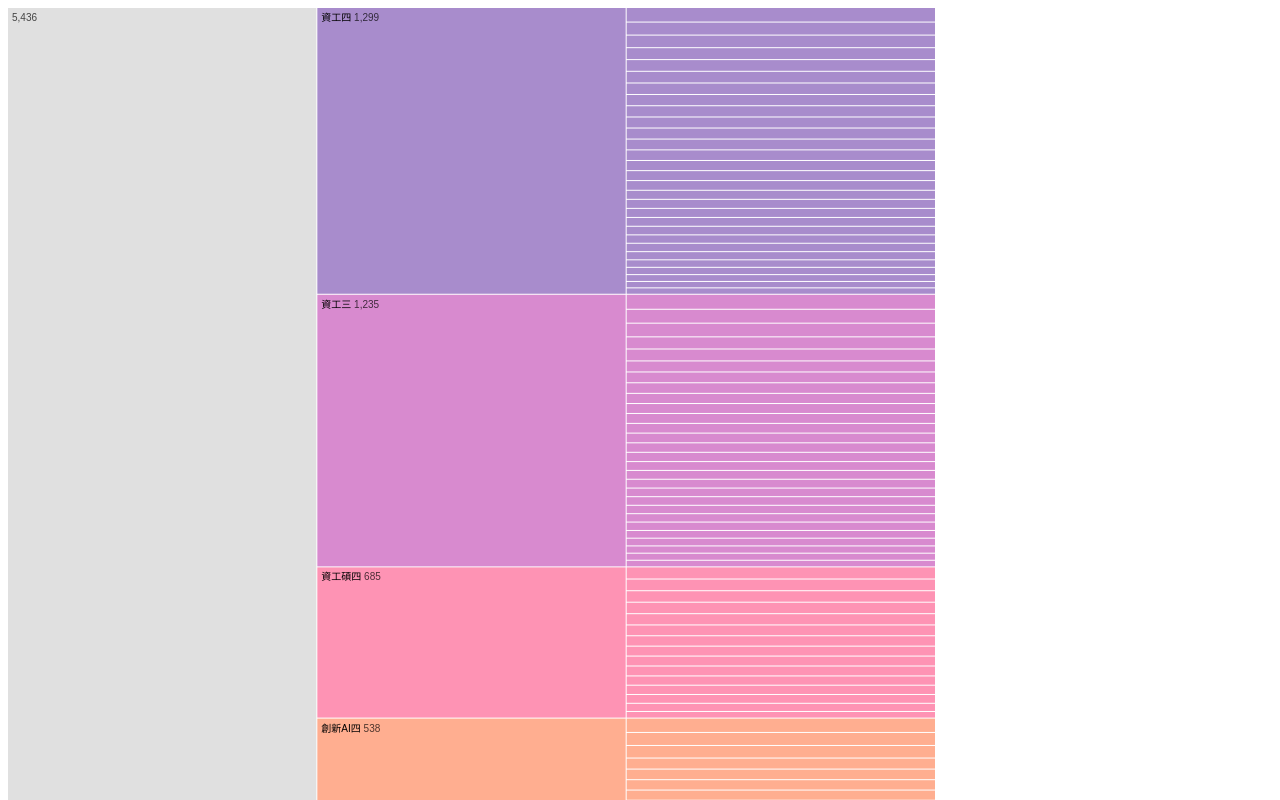
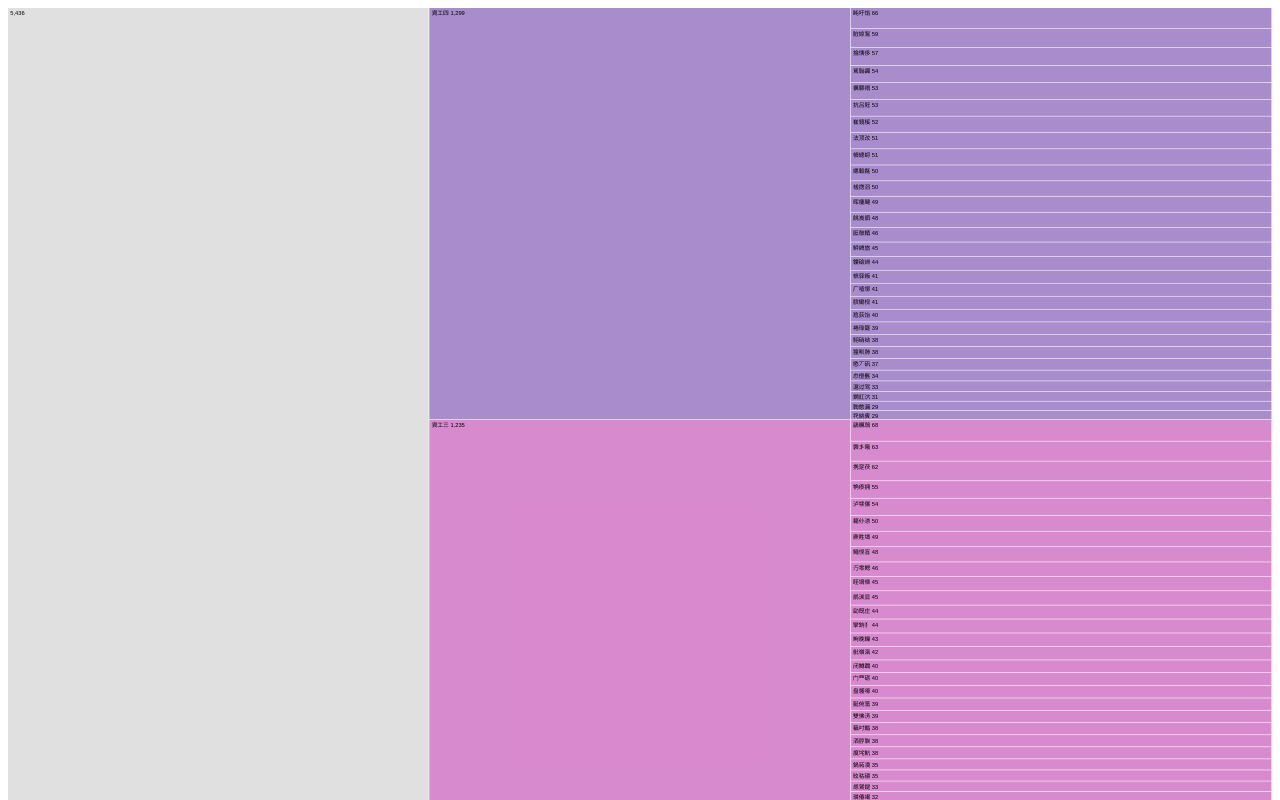
Before and after one commit to a0935210570602/vis2023f, a plain HTML site: page hw01/src-strong/index.html in a window 1280 px wide. Shown: the top 800 px of the page. Drawn offline with nearby package versions, Linux system fonts and the light colour scheme.

Commit message:
Modify:HW1

```diff
--- a/hw01/src-strong/index.html
+++ b/hw01/src-strong/index.html
@@ -53,8 +53,8 @@
       console.log(studentData); // 输出整理后的数据结构
 
       // Your chart code goes here...
-      const width = 928;
-      const height = 1200;
+      const width = 2200;
+      const height = 3000;
 
       const color = d3.scaleOrdinal(d3.quantize(d3.interpolateRainbow, studentData.length + 1));
 
@@ -102,7 +102,7 @@
 
       const format = d3.format(",d");
       const tspan = text.append("tspan")
-          .attr("fill-opacity", d => labelVisible(d) * 0.7)
+          .attr("fill-opacity", d => labelVisible(d) * 2)
           .text(d => ` ${format(d.value)}`);
 
       cell.append("title")
```
